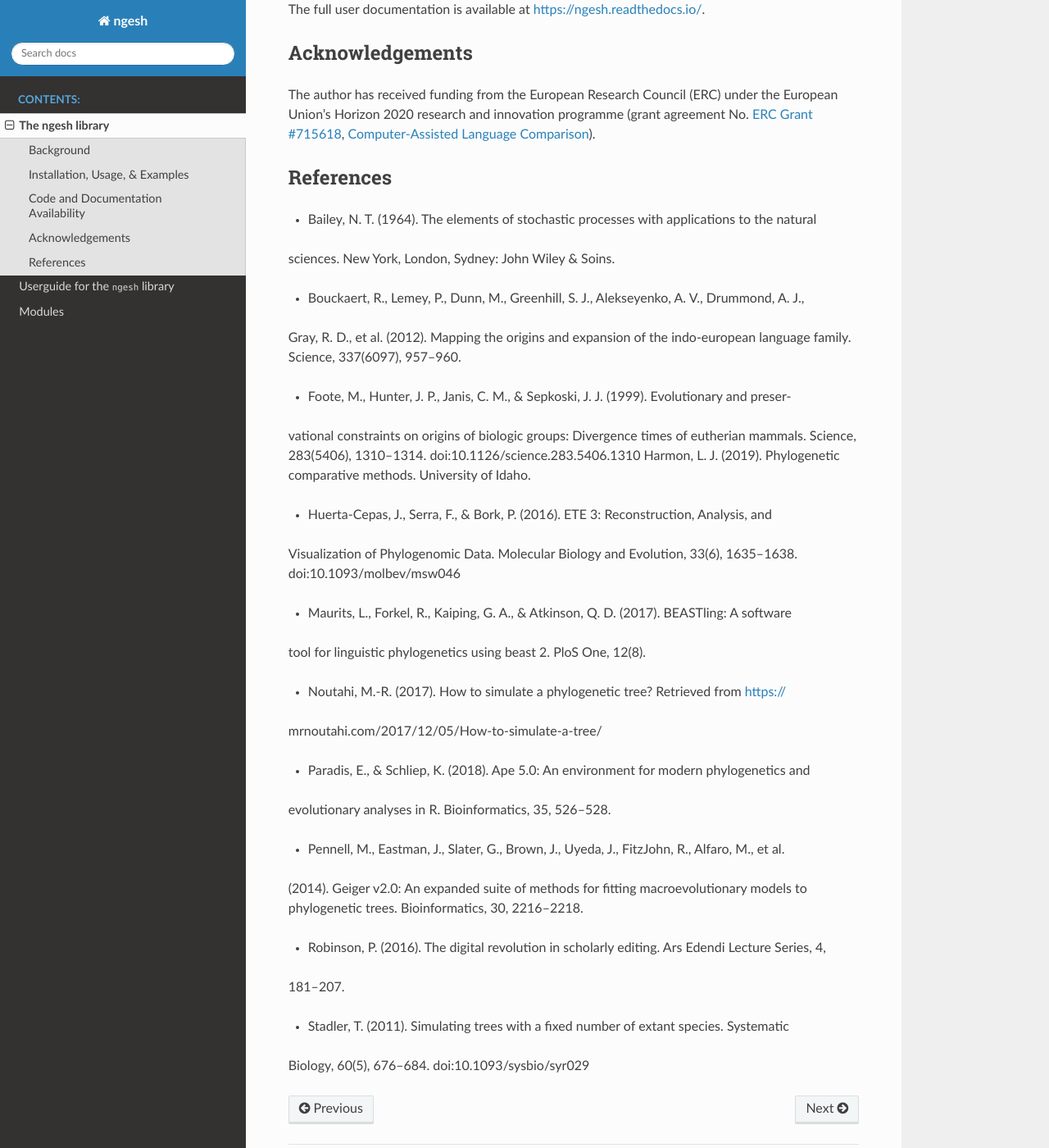
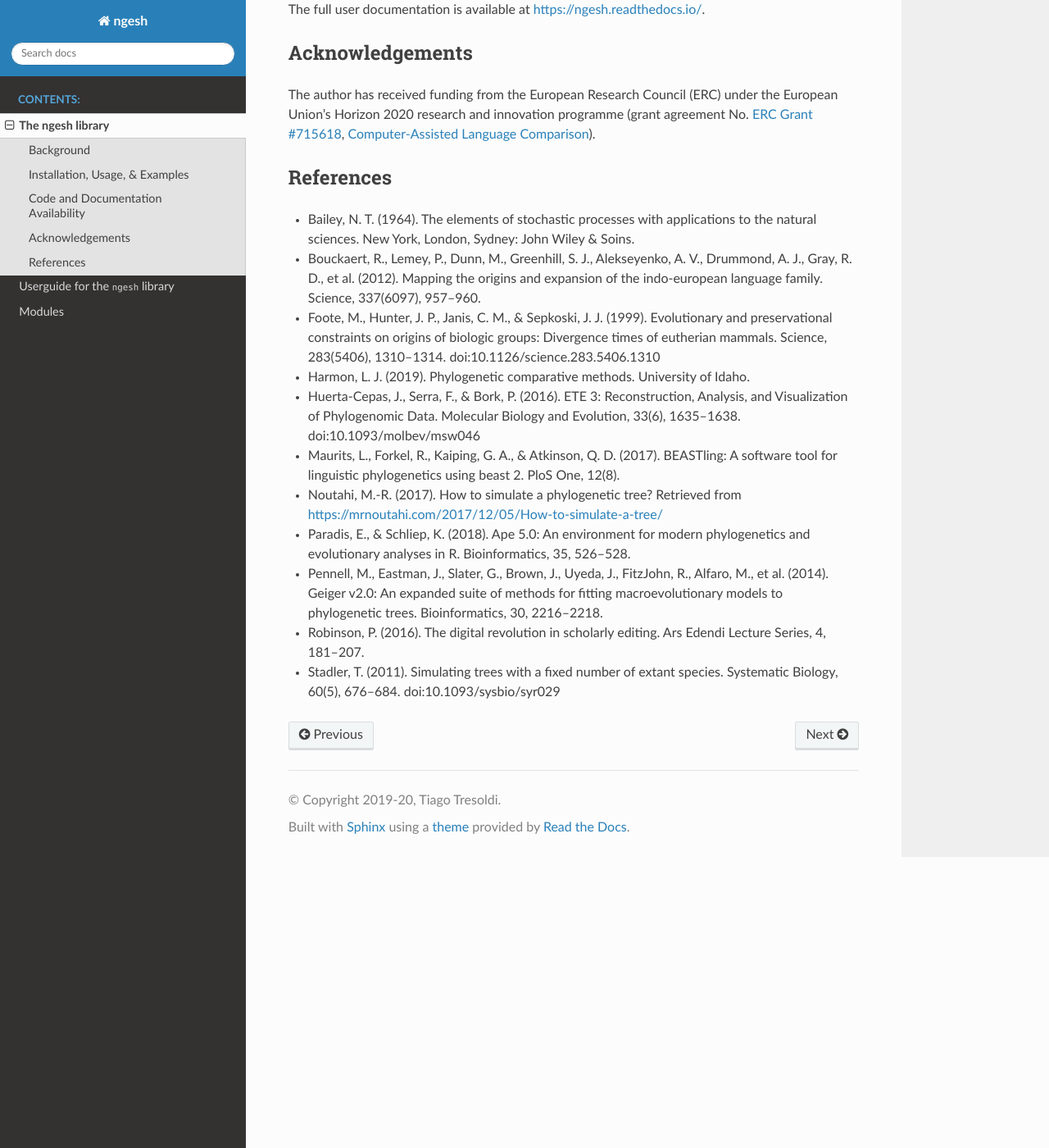
Before and after one commit to tresoldi/ngesh, a Sphinx documentation site: the page built from docs/readme.rst, in a window 1280 px wide and 1400 px high, scrolled down 2480 px. Shown: the whole window at 82% size. Built offline with Sphinx 7.4.7 and the Read the Docs theme 2.0.0, drawn with Linux system fonts in a browser that asks for light colours.

Commit message:
More fixes to bibliography

```diff
--- a/docs/readme.rst
+++ b/docs/readme.rst
@@ -147,37 +147,24 @@ programme (grant agreement No. \ `ERC Grant
 References
 ----------
 
-* Bailey, N. T. (1964). The elements of stochastic processes with applications to the natural
-sciences. New York, London, Sydney: John Wiley & Soins.
+* Bailey, N. T. (1964). The elements of stochastic processes with applications to the natural sciences. New York, London, Sydney: John Wiley & Soins.
 
-* Bouckaert, R., Lemey, P., Dunn, M., Greenhill, S. J., Alekseyenko, A. V., Drummond, A. J.,
-Gray, R. D., et al. (2012). Mapping the origins and expansion of the indo-european language
-family. Science, 337(6097), 957–960.
+* Bouckaert, R., Lemey, P., Dunn, M., Greenhill, S. J., Alekseyenko, A. V., Drummond, A. J., Gray, R. D., et al. (2012). Mapping the origins and expansion of the indo-european language family. Science, 337(6097), 957–960.
 
-* Foote, M., Hunter, J. P., Janis, C. M., & Sepkoski, J. J. (1999). Evolutionary and preser-
-vational constraints on origins of biologic groups: Divergence times of eutherian mammals.
-Science, 283(5406), 1310–1314. doi:10.1126/science.283.5406.1310
-Harmon, L. J. (2019). Phylogenetic comparative methods. University of Idaho.
+* Foote, M., Hunter, J. P., Janis, C. M., & Sepkoski, J. J. (1999). Evolutionary and preservational constraints on origins of biologic groups: Divergence times of eutherian mammals. Science, 283(5406), 1310–1314. doi:10.1126/science.283.5406.1310
 
-* Huerta-Cepas, J., Serra, F., & Bork, P. (2016). ETE 3: Reconstruction, Analysis, and
-Visualization of Phylogenomic Data. Molecular Biology and Evolution, 33(6), 1635–1638.
-doi:10.1093/molbev/msw046
+* Harmon, L. J. (2019). Phylogenetic comparative methods. University of Idaho.
 
-* Maurits, L., Forkel, R., Kaiping, G. A., & Atkinson, Q. D. (2017). BEASTling: A software
-tool for linguistic phylogenetics using beast 2. PloS One, 12(8).
+* Huerta-Cepas, J., Serra, F., & Bork, P. (2016). ETE 3: Reconstruction, Analysis, and Visualization of Phylogenomic Data. Molecular Biology and Evolution, 33(6), 1635–1638. doi:10.1093/molbev/msw046
 
-* Noutahi, M.-R. (2017). How to simulate a phylogenetic tree? Retrieved from https://
-mrnoutahi.com/2017/12/05/How-to-simulate-a-tree/
+* Maurits, L., Forkel, R., Kaiping, G. A., & Atkinson, Q. D. (2017). BEASTling: A software tool for linguistic phylogenetics using beast 2. PloS One, 12(8).
 
-* Paradis, E., & Schliep, K. (2018). Ape 5.0: An environment for modern phylogenetics and
-evolutionary analyses in R. Bioinformatics, 35, 526–528.
+* Noutahi, M.-R. (2017). How to simulate a phylogenetic tree? Retrieved from https://mrnoutahi.com/2017/12/05/How-to-simulate-a-tree/
 
-* Pennell, M., Eastman, J., Slater, G., Brown, J., Uyeda, J., FitzJohn, R., Alfaro, M., et al.
-(2014). Geiger v2.0: An expanded suite of methods for fitting macroevolutionary models to
-phylogenetic trees. Bioinformatics, 30, 2216–2218.
+* Paradis, E., & Schliep, K. (2018). Ape 5.0: An environment for modern phylogenetics and evolutionary analyses in R. Bioinformatics, 35, 526–528.
 
-* Robinson, P. (2016). The digital revolution in scholarly editing. Ars Edendi Lecture Series, 4,
-181–207.
+* Pennell, M., Eastman, J., Slater, G., Brown, J., Uyeda, J., FitzJohn, R., Alfaro, M., et al. (2014). Geiger v2.0: An expanded suite of methods for fitting macroevolutionary models to phylogenetic trees. Bioinformatics, 30, 2216–2218.
 
-* Stadler, T. (2011). Simulating trees with a fixed number of extant species. Systematic
-Biology, 60(5), 676–684. doi:10.1093/sysbio/syr029
+* Robinson, P. (2016). The digital revolution in scholarly editing. Ars Edendi Lecture Series, 4, 181–207.
+
+* Stadler, T. (2011). Simulating trees with a fixed number of extant species. Systematic Biology, 60(5), 676–684. doi:10.1093/sysbio/syr029
```
